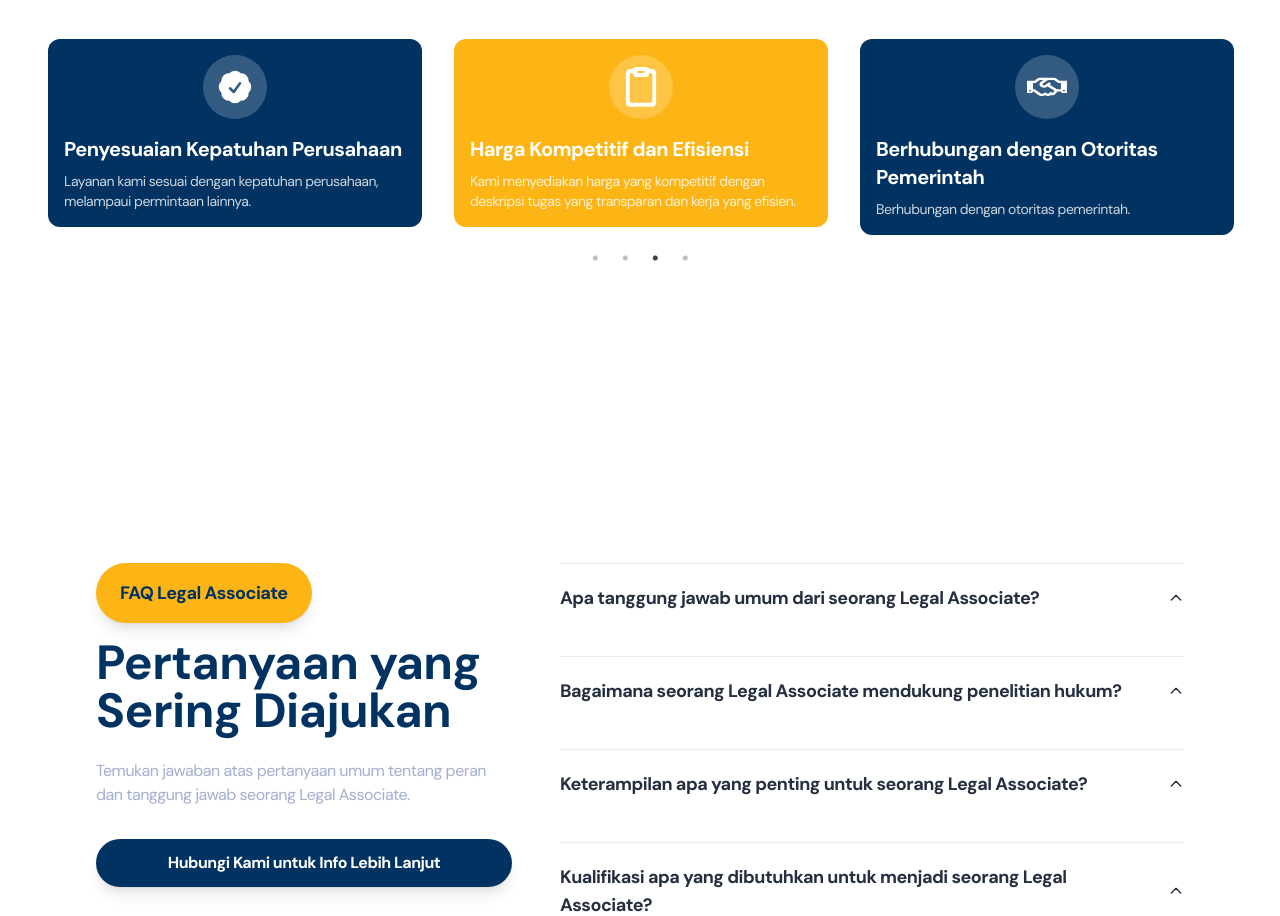
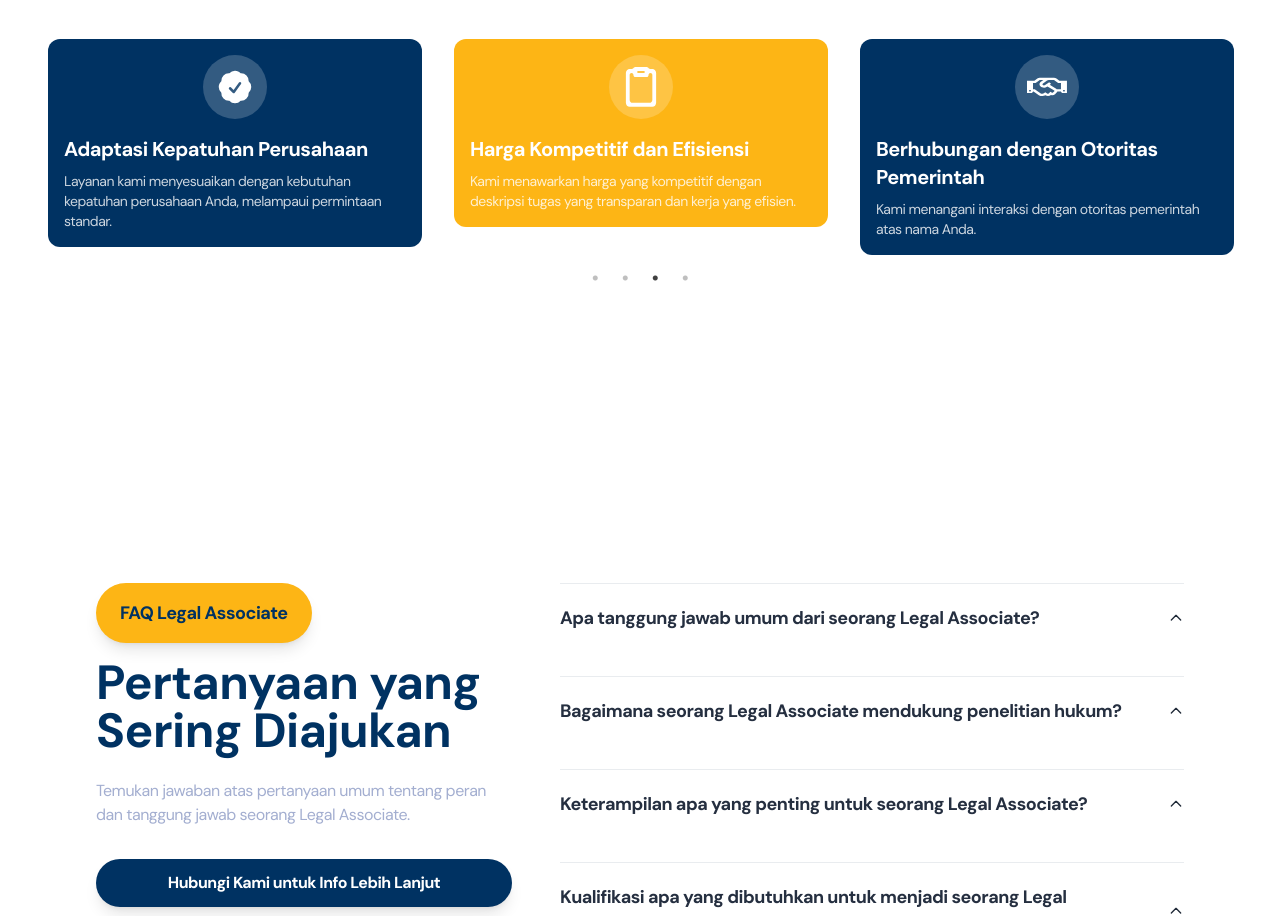
Before and after one commit to nctrnlman/client-cla-indonesia, a React (Vite) app: page / in a window 1280 px wide. Shown: the part 5300-6216 px from the top of the page. Built offline with nearby package versions, Linux system fonts and the light colour scheme.

Commit message:
fixing translation on about

```diff
--- a/src/components/home/About.jsx
+++ b/src/components/home/About.jsx
@@ -1,7 +1,12 @@
+import React from "react";
+import { useTranslation } from "react-i18next";
 import WhyChooseLegalAssociate from "../cards/about/WhyChooseLegalAssociate";
 import Slider from "react-slick";
 import "slick-carousel/slick/slick.css";
 import "slick-carousel/slick/slick-theme.css";
+
+function About() {
+  const { t } = useTranslation("about");
 
   const cardsData = [
     {
@@ -19,8 +24,8 @@ const cardsData = [
           />
         </svg>
       ),
-    title: "Berhubungan dengan Otoritas Pemerintah",
-    description: "Berhubungan dengan otoritas pemerintah.",
+      title: t("about.governmentAuthorities"),
+      description: t("about.governmentAuthoritiesDesc"),
     },
     {
       icon: (
@@ -41,8 +46,8 @@ const cardsData = [
           />
         </svg>
       ),
-    title: "Tugas Pendekatan Bisnis",
-    description: "Melakukan tugas dengan pendekatan bisnis untuk kepentingan Anda.",
+      title: t("about.businessApproach"),
+      description: t("about.businessApproachDesc"),
     },
     {
       icon: (
@@ -60,9 +65,8 @@ const cardsData = [
           />
         </svg>
       ),
-    title: "Penyesuaian Kepatuhan Perusahaan",
-    description:
-      "Layanan kami sesuai dengan kepatuhan perusahaan, melampaui permintaan lainnya.",
+      title: t("about.companyCompliance"),
+      description: t("about.companyComplianceDesc"),
     },
     {
       icon: (
@@ -79,19 +83,19 @@ const cardsData = [
           />
         </svg>
       ),
-    title: "Harga Kompetitif dan Efisiensi",
-description: "Kami menyediakan harga yang kompetitif dengan deskripsi tugas yang transparan dan kerja yang efisien."
-
+      title: t("about.competitivePricing"),
+      description: t("about.competitivePricingDesc"),
     },
   ];
+
   const sliderSettings = {
     dots: true,
     infinite: true,
     speed: 500,
     slidesToShow: 3,
     slidesToScroll: 1,
-  autoplay: true, // Aktifkan autoplay
-  autoplaySpeed: 1000, // Interval waktu dalam milidetik (misalnya, 3 detik)
+    autoplay: true,
+    autoplaySpeed: 1000,
     responsive: [
       {
         breakpoint: 1024,
@@ -113,26 +117,22 @@ const sliderSettings = {
     ],
   };
 
-function About() {
   const alternatingColors = ["primary", "secondary"];
 
   return (
-    <div className=" py-40">
-      <div className="flex flex-col justify-center items-center ">
-        <button
-          className="bg-secondary items-center p-4 px-6 rounded-full text-primary font-extrabold text-lg hover:bg-primary hover:text-secondary transition duration-300
-          "
-        >
+    <div className="py-40">
+      <div className="flex flex-col justify-center items-center">
+        <button className="bg-secondary items-center p-4 px-6 rounded-full text-primary font-extrabold text-lg hover:bg-primary hover:text-secondary transition duration-300">
           ABOUT
         </button>
         <h1 className="mb-4 pt-6 text-3xl md:text-5xl tracking-tight font-extrabold text-primary pb-4">
-        Mengapa Memilih Legal Associate
+          {t("about.whyChooseLegalAssociate")}
         </h1>
       </div>
-      <div className="py-8 px-4 md:px-8 max-w-7xl mx-auto  ">
+      <div className="py-8 px-4 md:px-8 max-w-7xl mx-auto">
         <Slider {...sliderSettings}>
           {cardsData.map((card, index) => (
-            <div key={index} className="px-4 py-2 h-full ">
+            <div key={index} className="px-4 py-2 h-full">
               <WhyChooseLegalAssociate
                 icon={card.icon}
                 title={card.title}
--- a/src/components/home/Hero.jsx
+++ b/src/components/home/Hero.jsx
@@ -13,7 +13,7 @@ import {
 import { useTranslation } from "react-i18next";
 
 function Hero() {
-  const { t } = useTranslation(["home"]);
+  const { t } = useTranslation("home");
   return (
     <div
       className="bg-[#E5E5E5] min-h-screen relative overflow-hidden flex items-center justify-center"
```
Lines whose indentation alone changed are shown as unchanged.
